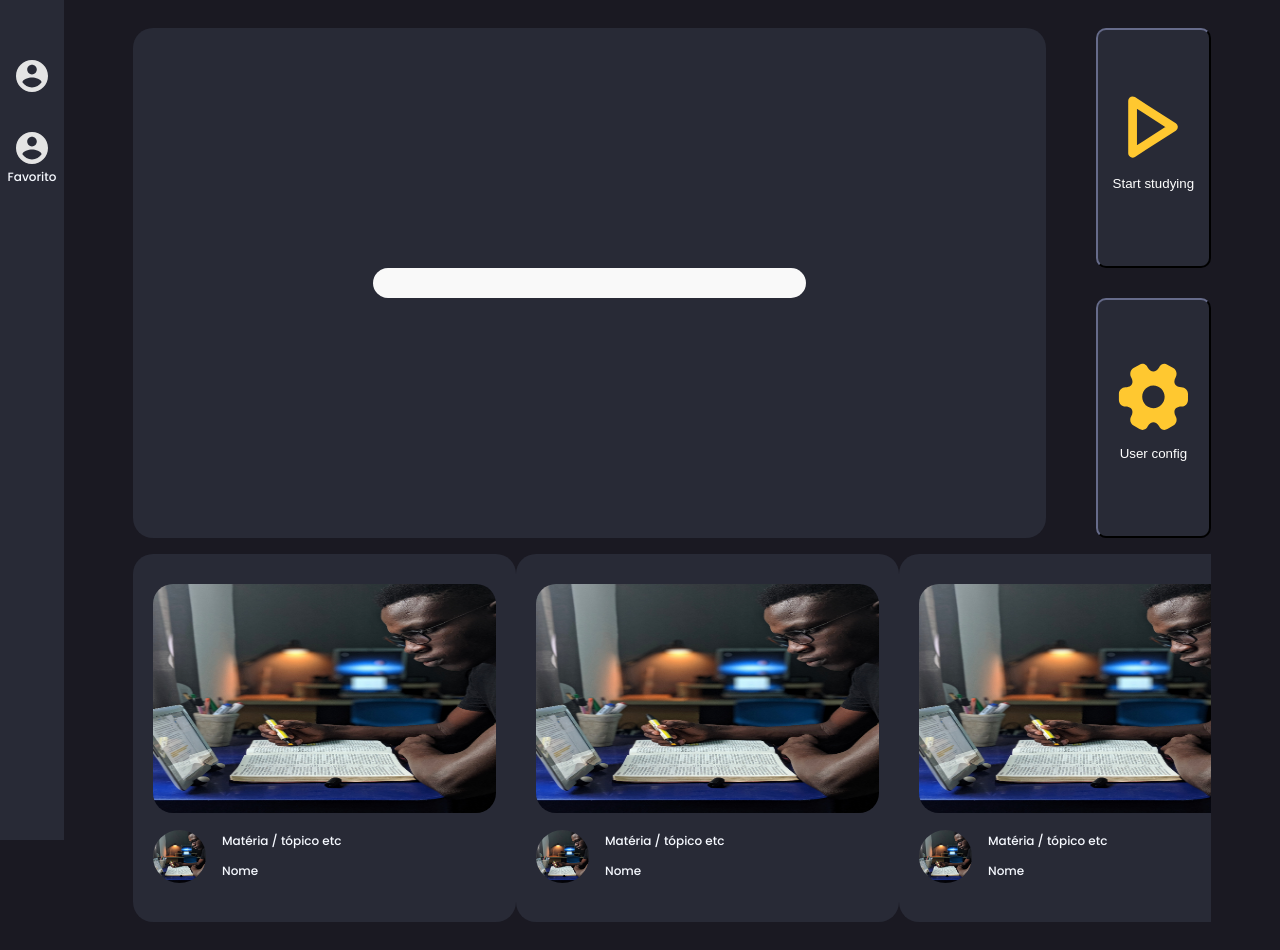
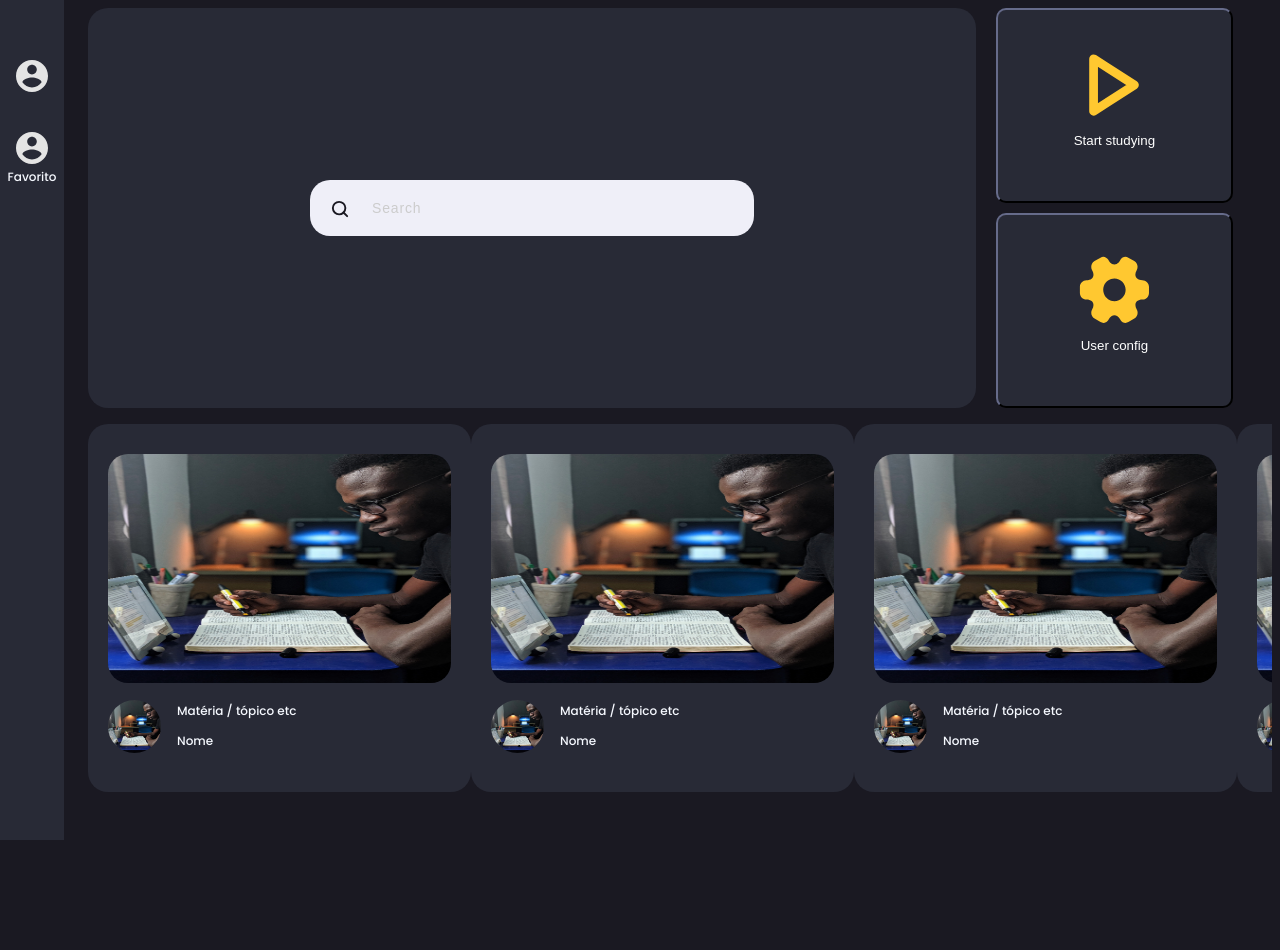
Before and after one commit to CarlaKremer/tcc-front, a Next.js app: page /Home in a window 1280 px wide. After the commit the page ends 816 px from the top, so only its background shows below. Built offline with nearby package versions, Linux system fonts and the light colour scheme.

Commit message:
added Stream page and made some fixes at Home

```diff
--- /dev/null
+++ b/src/components/Input/index.tsx
@@ -0,0 +1,32 @@
+import Image from "next/image";
+import { Container, Icon, TextInput } from "./styles";
+
+type InputFiledProps = {
+  width?: string;
+  placeholder: string;
+  type?: string;
+  onChange: any;
+  value: string;
+  children?: any;
+};
+
+export default function InputField({
+  placeholder,
+  type = "text",
+  onChange,
+  value = "",
+  width = "auto",
+  children,
+}: InputFiledProps) {
+  return (
+    <Container width={width}>
+      <TextInput
+        value={value}
+        onChange={(e: any) => onChange(e.target.value)}
+        placeholder={placeholder}
+        type={type}
+      />
+      <Icon>{children}</Icon>
+    </Container>
+  );
+}
--- /dev/null
+++ b/src/components/Input/styles.ts
@@ -0,0 +1,57 @@
+import styled from "styled-components";
+
+export const Container = styled.div<any>`
+  width: ${(props) => (props.width ? props.width : "340px")};
+  height: 56px;
+  background: #efeff8;
+  border-radius: 20px;
+  display: flex;
+  flex-direction: row-reverse;
+  align-items: center;
+  justify-content: space-between;
+  background: #efeff8;
+  input {
+    position: relative;
+  }
+  input[type="date"]::-webkit-calendar-picker-indicator {
+    background-position: left;
+    background-size: 0px;
+    cursor: pointer;
+    position: absolute;
+    bottom: 0;
+    left: 0;
+    right: 0;
+    top: 0;
+    width: auto;
+  }
+`;
+
+export const TextInput = styled.input`
+  flex: 1 0;
+  min-width: 50px;
+  min-height: 25px;
+  font-size: inherit;
+  background-color: transparent;
+  padding-left: 5px;
+  border: 0;
+  color: #1A1922;
+  &:focus {
+    outline: none;
+  }
+  &::placeholder {
+    font-style: normal;
+    font-weight: 500;
+    font-size: 14px;
+    line-height: 21px;
+    letter-spacing: 0.06em;
+    color: #cccccc;
+  }
+`;
+
+export const Icon = styled.div`
+  flex: 0 0;
+  margin-left: 20px;
+  margin-right: 22px;
+  width: 15px;
+  height: 18px;
+`;
--- /dev/null
+++ b/src/components/InputChat/styles.ts
@@ -0,0 +1,55 @@
+import styled from "styled-components";
+
+interface Props {
+  placeholder: string;
+  type?: string;
+  onChange: any;
+  value: string;
+  width?: string;
+}
+export const Container = styled.div<any>`
+  width: auto;
+  height: 56px;
+  border-radius: 8px;
+  display: flex;
+  flex-direction: row-reverse;
+  align-items: center;
+  justify-content: space-between;
+  background: #282A36;
+  input {
+    position: relative;
+  }
+  input[type="date"]::-webkit-calendar-picker-indicator {
+    background-position: left;
+    background-size: 0px;
+    cursor: pointer;
+    position: absolute;
+    bottom: 0;
+    left: 0;
+    right: 0;
+    top: 0;
+    width: auto;
+  }
+`;
+
+export const TextInput = styled.input`
+  flex: 1 0;
+  min-width: 50px;
+  min-height: 25px;
+  font-size: inherit;
+  background-color: transparent;
+  padding-left: 5px;
+  border: 0;
+  color: #fafafa;
+  &:focus {
+    outline: none;
+  }
+  &::placeholder {
+    font-style: normal;
+    font-weight: 500;
+    font-size: 14px;
+    line-height: 21px;
+    letter-spacing: 0.06em;
+    color: #cccccc;
+  }
+`;
--- a/src/pages/Home/index.tsx
+++ b/src/pages/Home/index.tsx
@@ -1,16 +1,33 @@
-import React from "react";
+import React, { useState } from "react";
 import Image from "next/image";
 import Template from "../Template";
 import Button from "@/components/Button";
-import { Header, Main } from "./styles";
+import { Header, Main, Container } from "./styles";
 import CardStream from "@/components/CardStream";
+import Input from "@/components/Input";
 
 export default function Home() {
+  const [newSearch, setNewSearch] = useState("");
   return (
     <Template>
+      <Container>
         <Header>
           <div className="banner">
-          <div className="search"></div>
+            <Input
+              placeholder="Search"
+              onChange={(e: any) => {
+                setNewSearch(e);
+              }}
+              value={newSearch}
+              width="50%"
+            >
+              <Image
+                alt="ícone lupa"
+                src={"/assets/icons/search.svg"}
+                width={20}
+                height={20}
+              />
+            </Input>
           </div>
           <div className="btns">
             <Button title="Start studying">
@@ -37,6 +54,7 @@ export default function Home() {
           <CardStream />
           <CardStream />
         </Main>
+      </Container>
     </Template>
   );
 }
--- a/src/pages/Home/styles.ts
+++ b/src/pages/Home/styles.ts
@@ -1,31 +1,37 @@
 import styled from 'styled-components';
 
+export const Container = styled.div`
+ width: 100%;
+  padding-right: 0rem;
+`;
 export const Header = styled.div`
   width: 100%;
-  display: flex;
-  flex-direction: row;
-  gap: 50px;
+  display: grid;
+  grid-template-columns: 75% 20%;
+  gap: 1.25rem;
   .banner{
-    width: 75%;
-    height: auto;
+    width: 100%;
+    height: 25rem;
     background-color: #282A36;
     border-radius: 20px;
-    padding: 15rem;
+    padding: 0rem;
+    display: flex;
     flex-direction: row;
+    justify-content: center;
     align-items: center;
-    justify-content: center;
   }
   .search{
-    width: 100%;
+    width: 50%;
     background-color: #f9f9f9;
     height: 30px;
     border-radius: 20px;
+
   }
   .btns{
-    width: 20%;
+    width: 100%;
     display: flex;
     flex-direction: column;
-    gap: 30px;
+    gap: 10px;
   }
 `;
 export const Main = styled.div`
--- /dev/null
+++ b/src/pages/Stream/styles.ts
@@ -0,0 +1,63 @@
+import styled from 'styled-components';
+
+export const Container = styled.div`
+.row{
+  display: grid;
+  grid-template-columns: 70% 25%;
+  /* display: flex;
+  flex-direction: row; */
+}
+`;
+
+export const Video = styled.div`
+  width: 100%;
+  height: 100%;
+  display: flex;
+  flex-direction: row;
+  justify-content: center;
+  align-items: center;
+  background-color: blue;
+`;
+export const Chat = styled.div`
+  width: 100%;
+  display: flex;
+  flex-direction: column-reverse;
+  background-color: #1A1922;
+  padding: 0 1rem;
+
+  .msg-container{
+    display: flex;
+    flex-direction: row;
+  }
+  .user{
+    color: #FFC830;
+    font-size: 12px;
+    margin-right: 0.5rem;
+  }
+  .msg{
+    color: #F6F9FF;
+    font-size: 12px;
+  }
+`;
+export const Profile = styled.div`
+  display: grid;
+  grid-template-columns: 70% ;
+  .profile-img{
+    border-radius: 100px;
+    margin:0 1rem 0 0 ;
+    border:2px solid  #FFC830 ;
+  }
+  .name{
+    display: flex;
+    flex-direction: row;
+    align-items: center;
+    margin: 1rem 0  0  0;
+    color: #F6F9FF;
+    font-size: 14px;
+  }
+  .about{
+    color: #F6F9FF;
+    font-size: 14px;
+    margin: 0 0 0 2rem;
+  }
+`;
--- a/src/pages/Template/styles.ts
+++ b/src/pages/Template/styles.ts
@@ -6,7 +6,6 @@ export const Container = styled.div`
   min-height: 100vh;
   min-width: 10vw;
   display: flex;
-  padding: 20px 40px;
 
   @media (max-width: 1024px) {
     flex-direction: column;
@@ -17,11 +16,9 @@ export const Main = styled.div`
   width: 100%;
   height: 100%;
   margin-left: 5rem;
-  margin-right: 1.31rem;
-  /* margin-top: 2.5rem; */
+
   overflow-y: auto;
   position: relative;
-  padding-left: 5px;
 
   @media (max-width: 1024px) {
     margin-left: 1.25rem;
```
Also changed, not shown: src/components/InputChat/index.tsx (added, +28 -0 lines), src/pages/Stream/index.tsx (added, +104 -0 lines), public/assets/icons/search.svg (added). Lines whose indentation alone changed are shown as unchanged.
